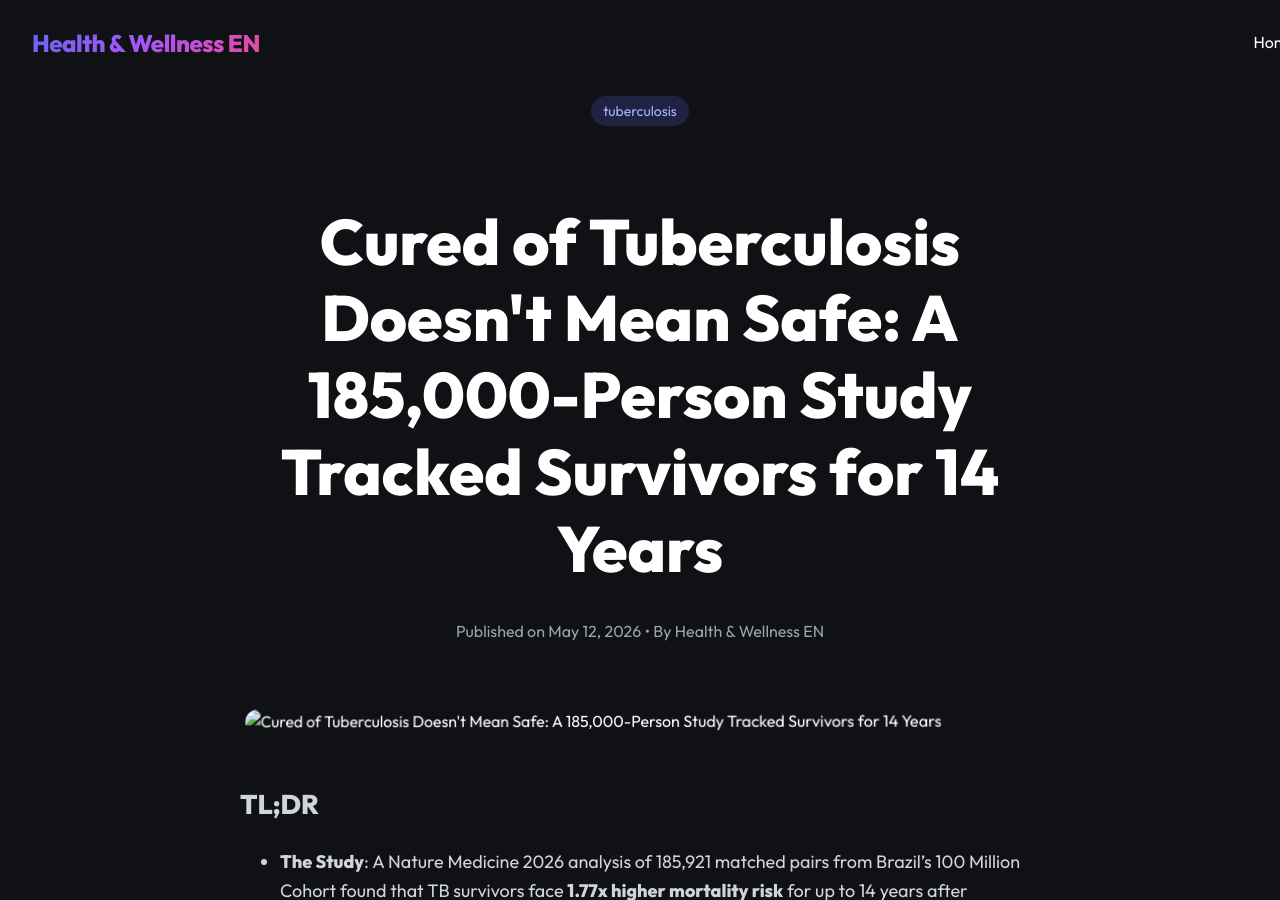
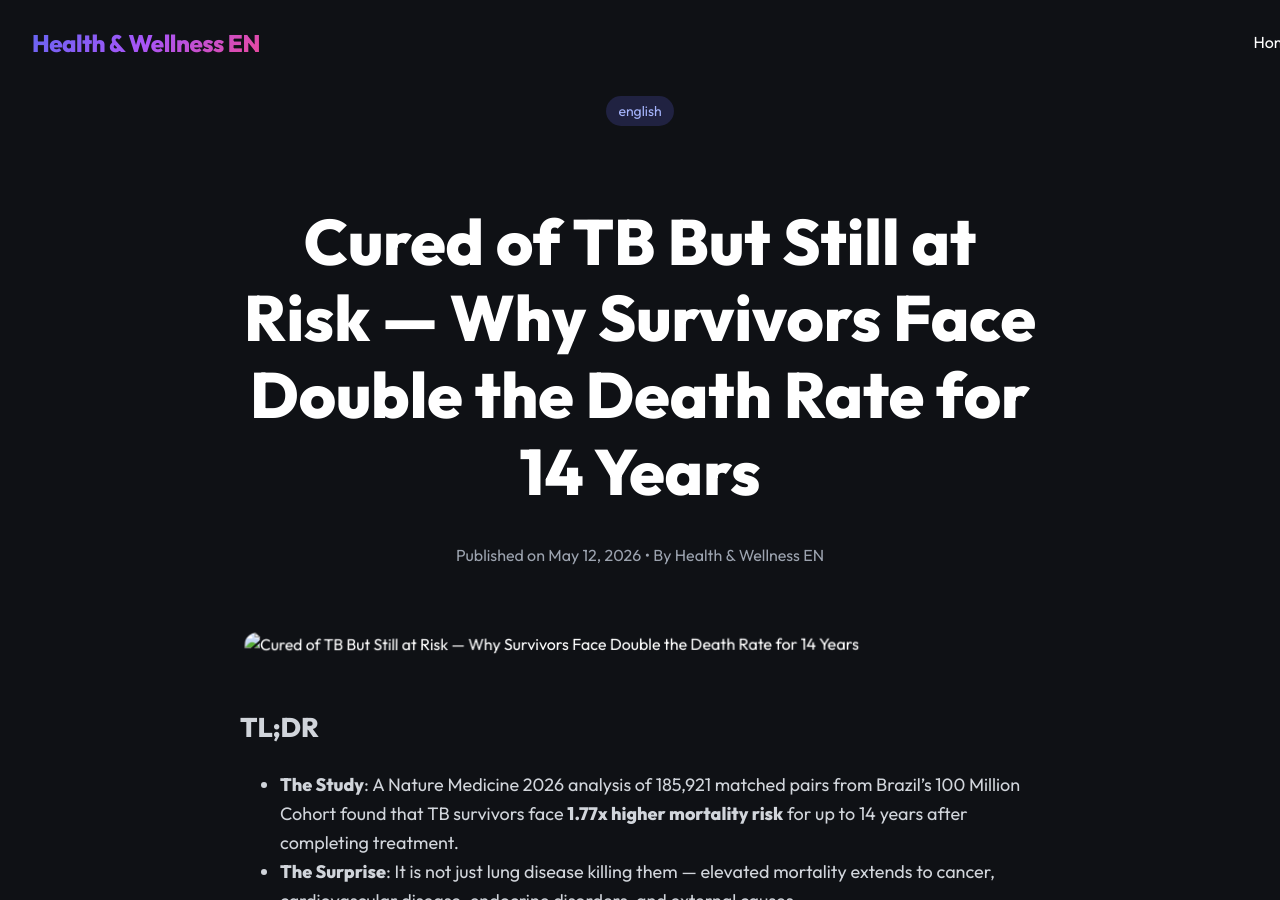
Before and after one commit to jeonghun-project/health-en, a Jekyll site: the page built from _posts/2026-05-12-post-tb-mortality-nature-medicine-2026-en.md, in a window 1280 px wide and 900 px high. Built offline with Jekyll 4.4.1, drawn with Linux system fonts in a browser that asks for light colours.

Commit message:
seo: Rewrite title/description/tags for search intent

```diff
--- a/_posts/2026-05-12-post-tb-mortality-nature-medicine-2026-en.md
+++ b/_posts/2026-05-12-post-tb-mortality-nature-medicine-2026-en.md
@@ -1,8 +1,8 @@
 ---
-title: "Cured of Tuberculosis Doesn't Mean Safe: A 185,000-Person Study Tracked Survivors for 14 Years"
+title: "Cured of TB But Still at Risk — Why Survivors Face Double the Death Rate for 14 Years"
 date: "2026-05-12"
-description: "A landmark Nature Medicine study followed 185,921 matched pairs for up to 14 years and found that TB survivors face a 1.77-times higher mortality risk even after successful treatment — from cancer, heart disease, diabetes, and more."
-tags: ["tuberculosis", "post-TB syndrome", "TB survivors", "infectious disease", "long-term health", "lung health", "global health"]
+description: "A 185,000-person study reveals tuberculosis survivors face 2x mortality risk for over a decade after cure. What happens after TB treatment ends, and what doctors should monitor."
+tags: ["english", "health", "tuberculosis recovery", "TB side effects long term", "TB cure aftercare", "lung health after TB"]
 image: "https://raw.githubusercontent.com/jeonghun-project/health-en/main/assets/images/2026-05-12-tb-header.png"
 ---
 
```
